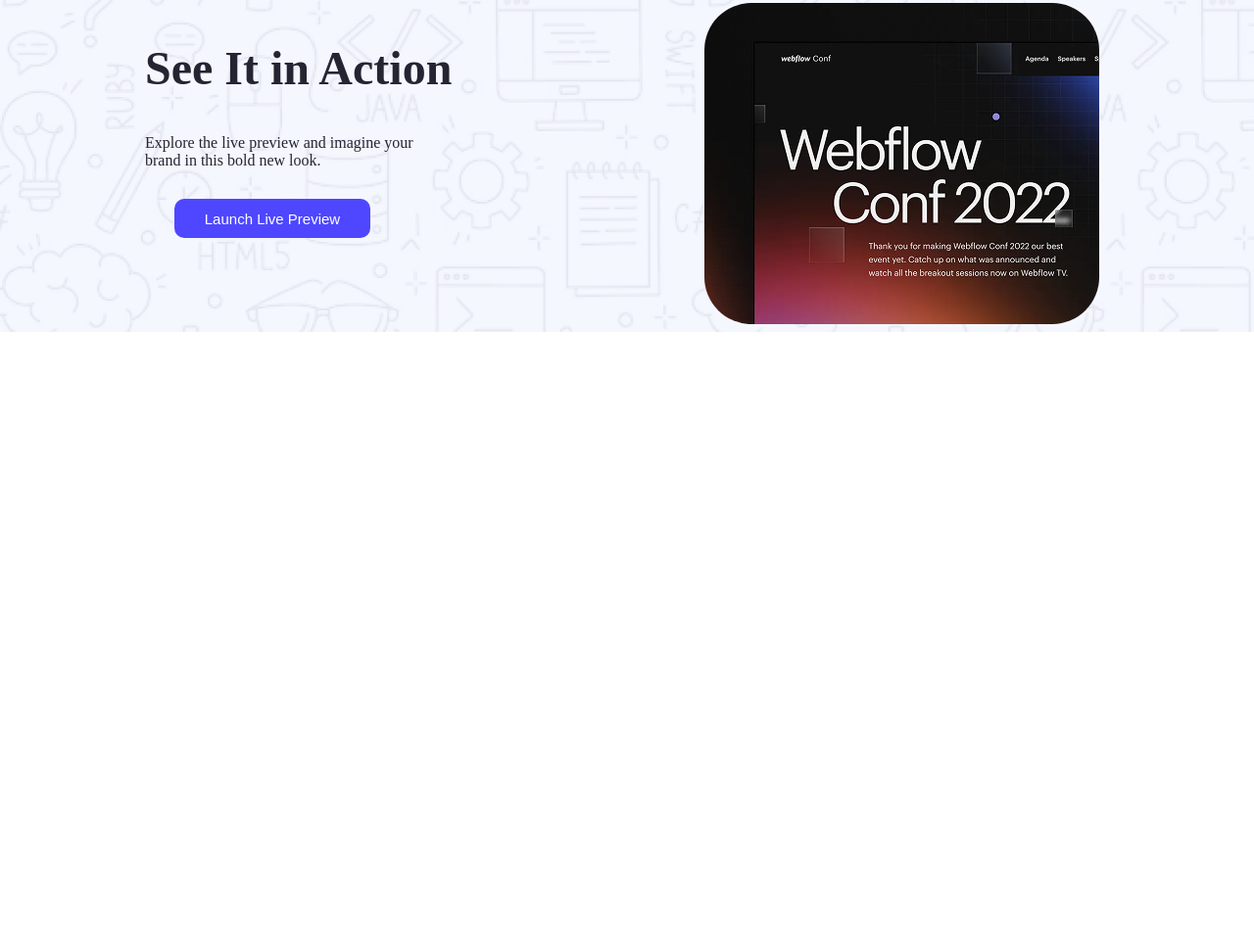
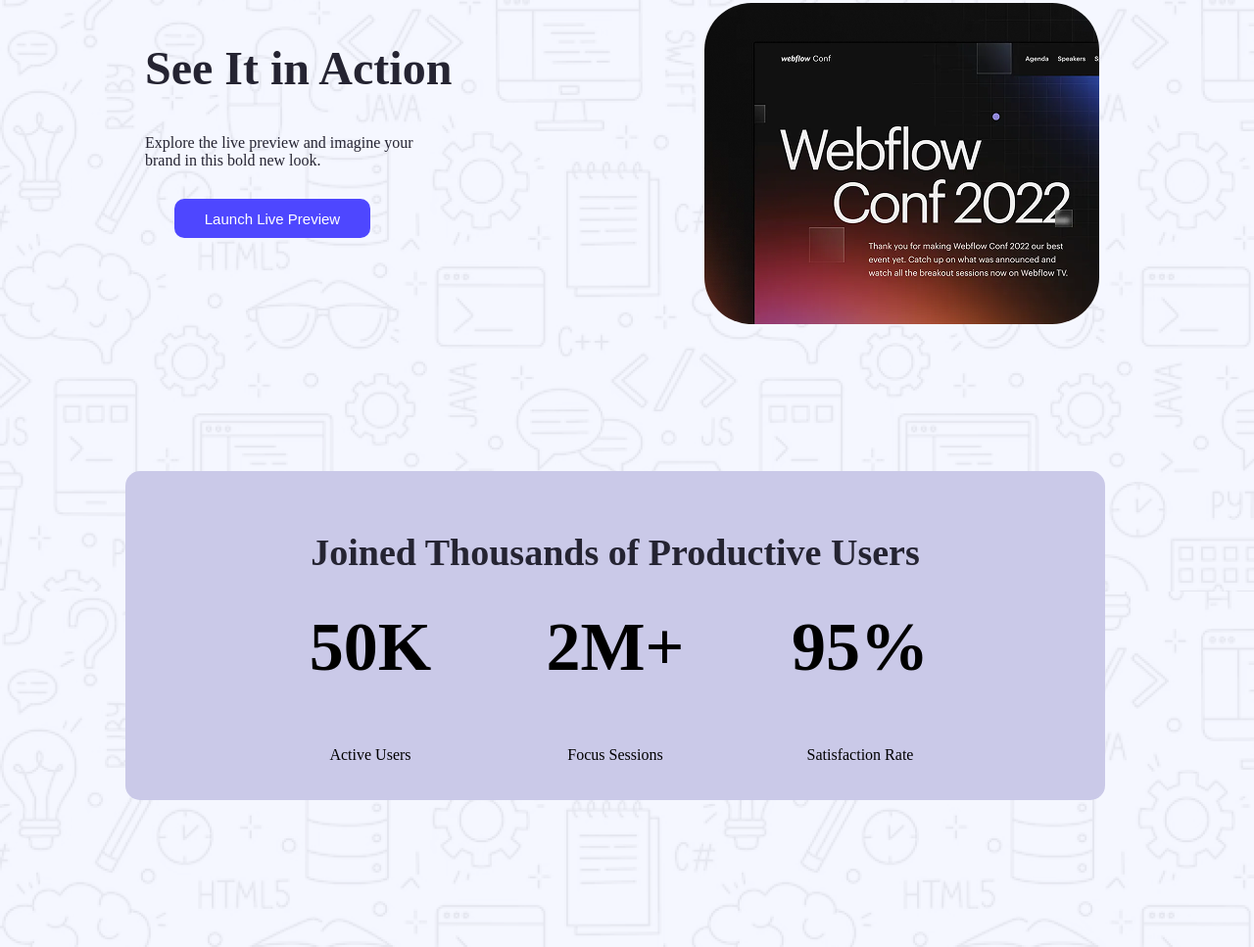
Before and after one commit to morshedalom5675/assignment-for-logo, a plain HTML site: page index.html in a window 1280 px wide. Shown: the part 700-1667 px from the top of the page at 98% size. Before the commit the page ends 1039 px from the top, so only its background shows below. Drawn offline with Linux system fonts and the light colour scheme.

Commit message:
chenge the about website

```diff
--- a/index.html
+++ b/index.html
@@ -25,11 +25,31 @@
 
                 </div>
                 <img src="./wc-mini.png" alt="loading">
+
             </div>
 
          </nav>
     </header>
     <main>
+       <section class="about">
+
+                <h2>Joined Thousands of Productive Users</h2>
+
+                <div class="display">
+                <div class="item-about">
+                    <p class="about-title">50K</p>
+                    <p class="description-about">Active Users</p>
+                </div>
+                <div class="item-about">
+                    <p  class="about-title">2M+</p>
+                    <p class="description-about">Focus Sessions</p>
+                </div>
+                <div class="item-about">
+                    <p  class="about-title">95%</p>
+                    <p class="description-about">Satisfaction Rate</p>
+                </div>
+                </div>
+            </section>
 
     </main>
     <footer>
--- a/styls/index.css
+++ b/styls/index.css
@@ -68,3 +68,37 @@ div button{
     width: 200px;
     border-radius: 10px;
 }
+.about{
+    text-align: center;
+    width: 1000px;
+    height: 306px;
+    justify-content: center;
+    margin: 150px 120px;
+    background-color: #cac9e8;
+    padding-top: 30px;
+    border-radius: 15px;
+}
+.display{
+    display: flex;
+    text-align: center;
+    justify-content: center;
+    gap: 90px;
+
+}
+.about h2{
+    font-size: 38px;
+    font-weight: bold;
+    color: #252432;
+}
+.about-title{
+    font-size: 70px;
+    font-weight: bold;
+    margin-top: 3px;
+
+
+}
+.description-about{
+   line-height: 0%;
+   width: 160px;
+   height: 24px;
+}
```
